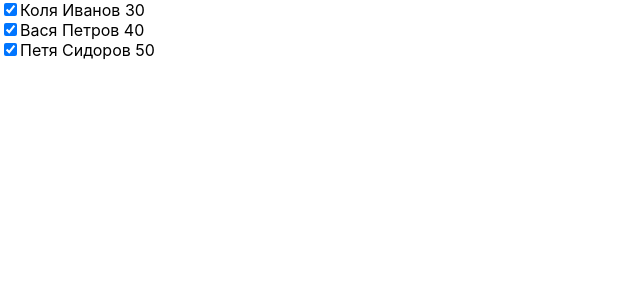
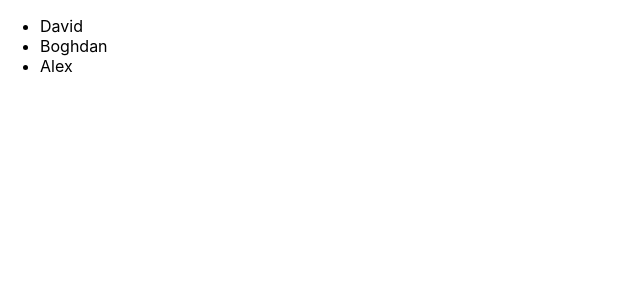
Before and after one commit to IrshakAnna-Mariia/LearnReact, a React (Create React App) app in the folder lesson_7/: page / in a window 1280 px wide. Shown: the top 300 px of the page, without its empty margins (0-640 px from the left). Built offline with nearby package versions, Linux system fonts and the light colour scheme.

Commit message:
Lesson_7. Task 5

```diff
--- a/lesson_7/src/App.js
+++ b/lesson_7/src/App.js
@@ -1,24 +1,45 @@
 import {useState} from 'react';
 
 function App() {
-  const [users, setUsers] = useState([
-    {name: 'Коля', surname: 'Иванов', age: 30, visible: true},
-    {name: 'Вася', surname: 'Петров', age: 40, visible: true},
-    {name: 'Петя', surname: 'Сидоров', age: 50, visible: true},
-  ])
+  const [items, setItems] = useState(['David', 'Boghdan', 'Alex']);
+  const [currentText, setCurrentText] = useState({value: '', name: ''})
+  const [visibleList, setVisibleList] = useState([]);
 
-  const handleChangeVisible = ({target: {name}}) => {
-    setUsers(prevUsers => prevUsers.map(item => item.surname !== name ? item :
-      { name: item.name, surname: item.surname, age: item.surname, visible: !item.visible}))
+  const handleClickAppearInput = ({ target }) => {
+    const name = target.getAttribute('name');
+    visibleList.find(el => el === name)
+    ? setVisibleList(prevList => prevList.filter(item => item !== name))
+    : setVisibleList(prevList => [...prevList, name]);
+  }
+
+  const handleChangeText = ({target: {name, value}}) => setCurrentText({name, value});
+
+  const handleBlurInput = () => {
+    visibleList.find(el => el === currentText.name)
+      ? setVisibleList(prevList => prevList.filter(item => item !== currentText.name))
+      : setVisibleList(prevList => [...prevList, currentText.name]);
+    setItems(prevItems => prevItems.map(item => item !== currentText.name ? item : currentText.value));
   }
 
   return (
     <div>
-      {users.map(item => <div key={item.surname}>
-          <input type='checkbox' name={item.surname} checked={item.visible} onChange={handleChangeVisible}/>
-          {item.name} {item.visible && [item.surname, (item.age)].join(' ')}
-        </div>
-      )}
+      <ul>
+        {items.map(item => (
+        <li key={item} >
+            <p
+              name={item}
+              onClick={handleClickAppearInput}
+              style={{display: 'inline'}}
+            >{item}</p>
+          <input
+            type='text'
+            name={item}
+            onChange={handleChangeText}
+            onBlur={handleBlurInput}
+            style={{ display: visibleList.find(el => el === item) ? 'inline' : 'none' }}
+          />
+        </li>))}
+      </ul>
     </div>
   );
 }
```
